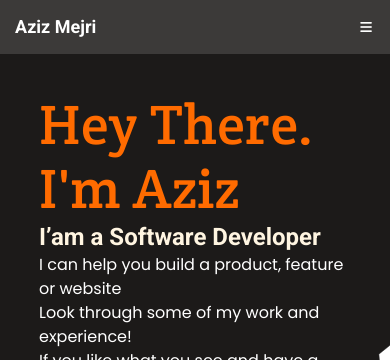
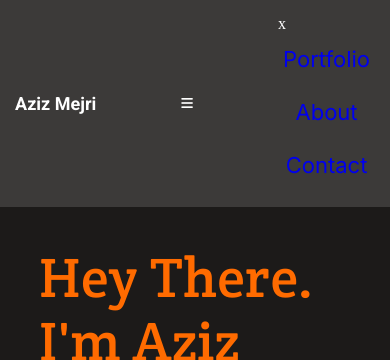
Before and after one commit to roshan-bajgain/curriculum-cr-training-mobile-menu, a plain HTML site: page index.html in a window 390 px wide. Shown: the top 360 px of the page. Drawn offline with Linux system fonts and the light colour scheme.

Commit message:
Make mobile navbar

```diff
--- a/index.html
+++ b/index.html
@@ -25,6 +25,16 @@
           </li>
         </ul>
       </nav>
+      <nav id="mobile-nav">
+        <span>x</span>
+        <ul>
+					<li><a class="nav-link" href="#">Portfolio</a></li>
+					<li><a class="nav-link" href="#">About</a></li>
+					<li>
+						<a class="nav-link" href="#">Contact</a>
+					</li>
+				</ul>
+			</nav>
     </header>
     <main>
       <div id="intro">
```
